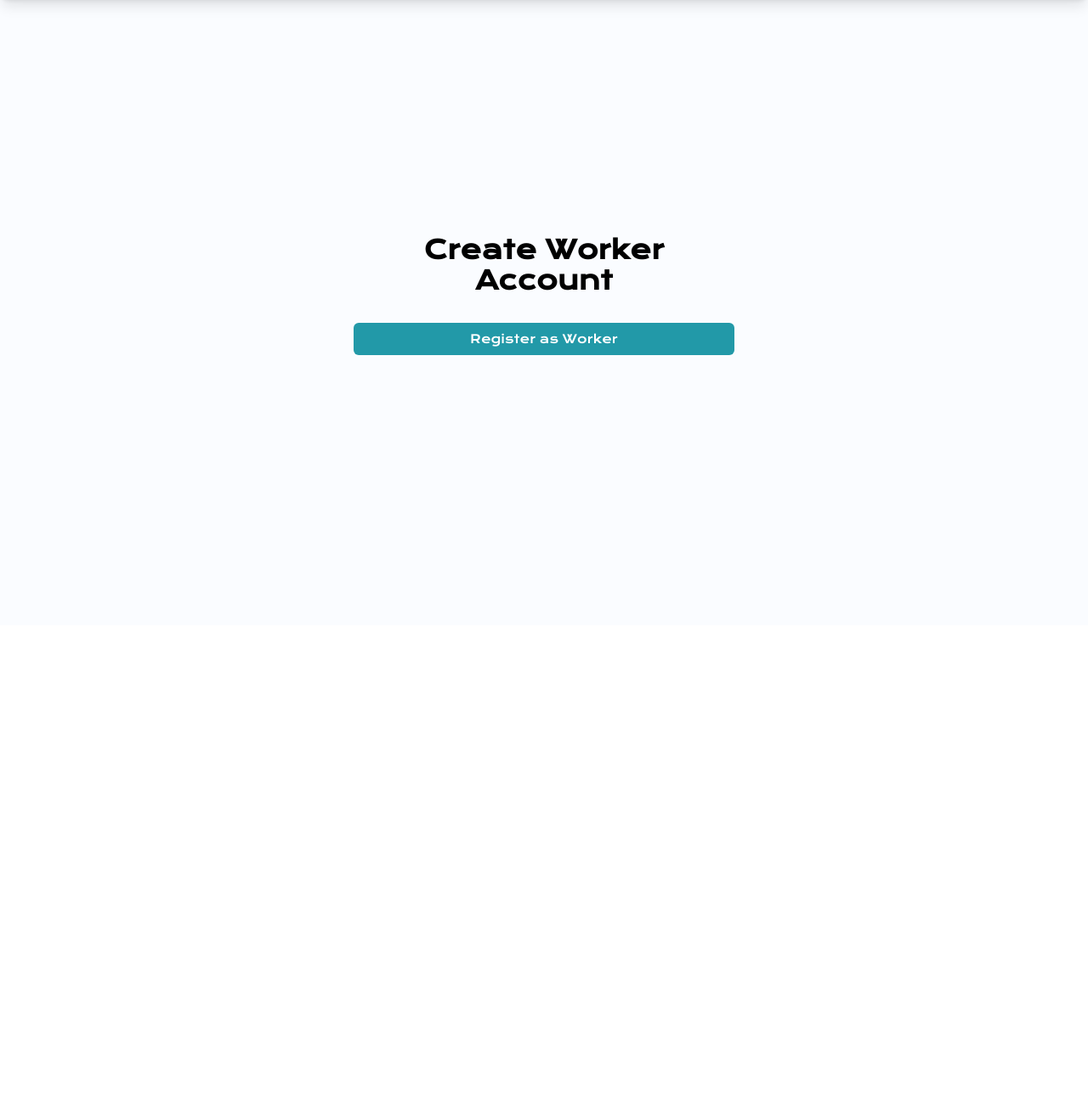
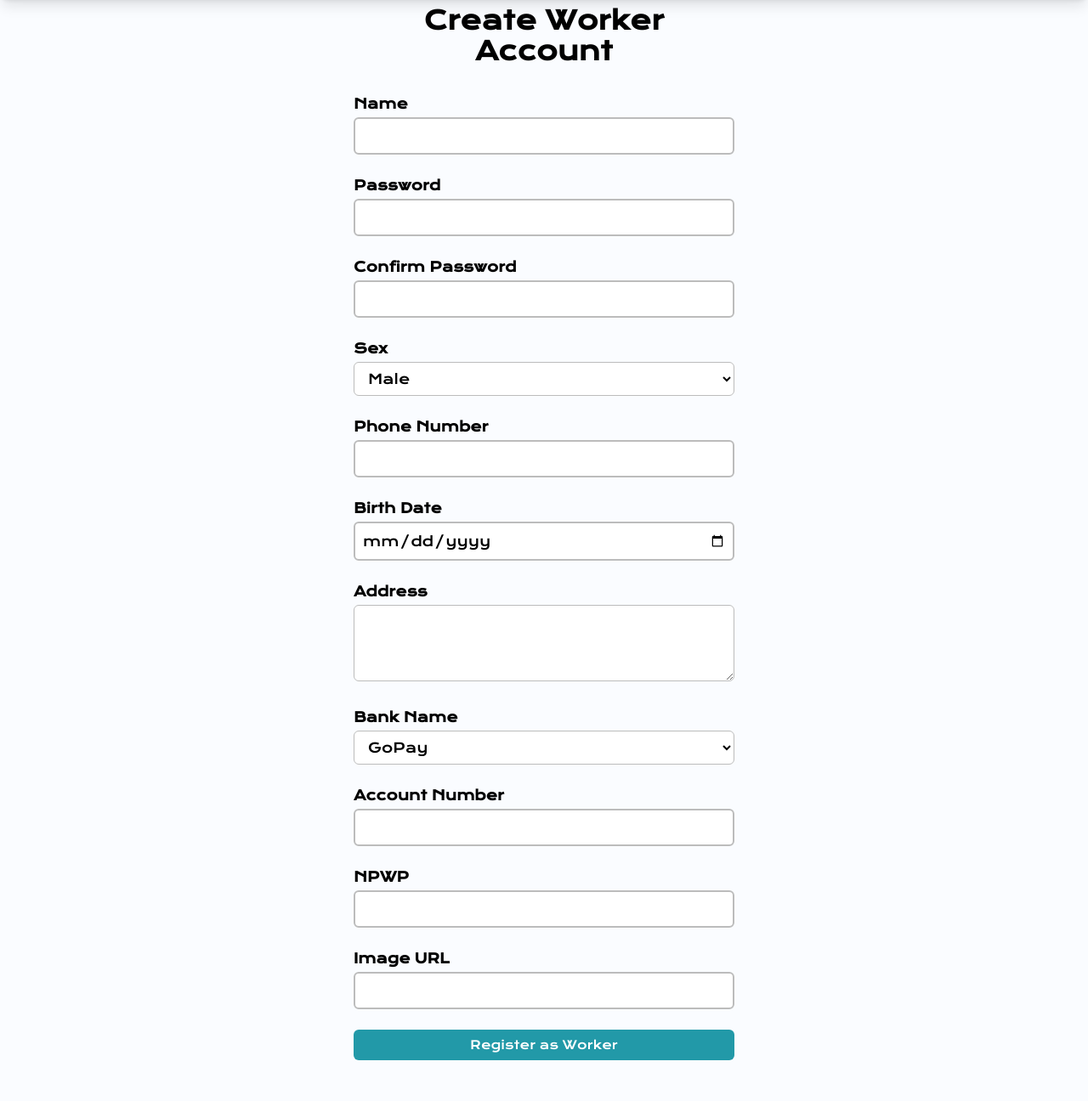
Before and after one commit to Corfliss/db-thelastofus-groupassignment, a Django app: page /register_worker/ in a window 1280 px wide. Shown: the part 64-1360 px from the top of the page at 85% size. Before the commit the page ends 482 px from the top, so only its background shows below. Run offline with Django 5.2, Linux system fonts and the light colour scheme; some libraries are stand-ins or nearby versions.

Commit message:
Fixed views and registration pages

```diff
--- a/main/templates/register_worker.html
+++ b/main/templates/register_worker.html
@@ -15,21 +15,73 @@
             <h2 class="text-center text-3xl font-extrabold text-black">Create Worker Account</h2>
             <form class="mt-8 space-y-6" method="POST" action="{% url 'main:register_worker' %}">
                 {% csrf_token %}
-                <div class="rounded-md shadow-sm -space-y-px">
-                    {% for field in form %}
-                    <div class="{% if not forloop.first %}mt-4{% endif %}">
-                        <label for="{{ field.id_for_label }}" class="mb-2 font-semibold text-black">{{ field.label }}</label>
-                        <div class="relative">{{ field }}</div>
-                        {% if field.errors %}
-                        {% for error in field.errors %}
-                            <p class="mt-1 text-sm text-red-600">{{ error }}</p>
-                        {% endfor %}
-                        {% endif %}
-                    </div>
-                    {% endfor %}
+
+                <div class="mb-4">
+                    <label for="username" class="block font-semibold text-black mb-1">Name</label>
+                    <input type="text" id="username" name="username" class="w-full border rounded-md py-2 px-3" required>
                 </div>
+
+                <div class="mb-4">
+                    <label for="password" class="block font-semibold text-black mb-1">Password</label>
+                    <input type="password" id="password" name="password" class="w-full border rounded-md py-2 px-3" required>
+                </div>
+
+                <div class="mb-4">
+                    <label for="confirm_password" class="block font-semibold text-black mb-1">Confirm Password</label>
+                    <input type="password" id="confirm_password" name="confirm_password" class="w-full border rounded-md py-2 px-3" required>
+                </div>
+
+                <div class="mb-4">
+                    <label for="sex" class="block font-semibold text-black mb-1">Sex</label>
+                    <select id="sex" name="sex" class="w-full border rounded-md py-2 px-3" required>
+                        <option value="M">Male</option>
+                        <option value="F">Female</option>
+                    </select>
+                </div>
+
+                <div class="mb-4">
+                    <label for="phonenum" class="block font-semibold text-black mb-1">Phone Number</label>
+                    <input type="text" id="phonenum" name="phonenum" class="w-full border rounded-md py-2 px-3" required>
+                </div>
+
+                <div class="mb-4">
+                    <label for="dob" class="block font-semibold text-black mb-1">Birth Date</label>
+                    <input type="date" id="dob" name="dob" class="w-full border rounded-md py-2 px-3" required>
+                </div>
+
+                <div class="mb-4">
+                    <label for="address" class="block font-semibold text-black mb-1">Address</label>
+                    <textarea id="address" name="address" class="w-full border rounded-md py-2 px-3 resize-y" rows="3" required></textarea>
+                </div>
+
+                <div class="mb-4">
+                    <label for="bankname" class="block font-semibold text-black mb-1">Bank Name</label>
+                    <select id="bankname" name="bankname" class="w-full border rounded-md py-2 px-3" required>
+                        <option value="GoPay">GoPay</option>
+                        <option value="OVO">OVO</option>
+                        <option value="Virtual Account BCA">Virtual Account BCA</option>
+                        <option value="Virtual Account BNI">Virtual Account BNI</option>
+                        <option value="Virtual Account Mandiri">Virtual Account Mandiri</option>
+                    </select>
+                </div>
+
+                <div class="mb-4">
+                    <label for="accnumber" class="block font-semibold text-black mb-1">Account Number</label>
+                    <input type="text" id="accnumber" name="accnumber" class="w-full border rounded-md py-2 px-3" required>
+                </div>
+
+                <div class="mb-4">
+                    <label for="npwp" class="block font-semibold text-black mb-1">NPWP</label>
+                    <input type="text" id="npwp" name="npwp" class="w-full border rounded-md py-2 px-3" required>
+                </div>
+
+                <div class="mb-4">
+                    <label for="picurl" class="block font-semibold text-black mb-1">Image URL</label>
+                    <input type="url" id="picurl" name="picurl" class="w-full border rounded-md py-2 px-3" required>
+                </div>
+
                 <div>
-                    <button type="submit" class="group relative w-full flex justify-center py-2 px-4 border border-transparent text-sm font-medium rounded-md text-white bg-[#2299A8] hover:bg-[#1C677E] focus:outline-none focus:ring-2 focus:ring-offset-2 focus:ring-teal-500">
+                    <button type="submit" class="w-full flex justify-center py-2 px-4 text-sm font-medium rounded-md text-white bg-[#2299A8] hover:bg-[#1C677E]">
                         Register as Worker
                     </button>
                 </div>
```
Also changed, not shown: main/templates/register_customer.html (+34 -13 lines).
